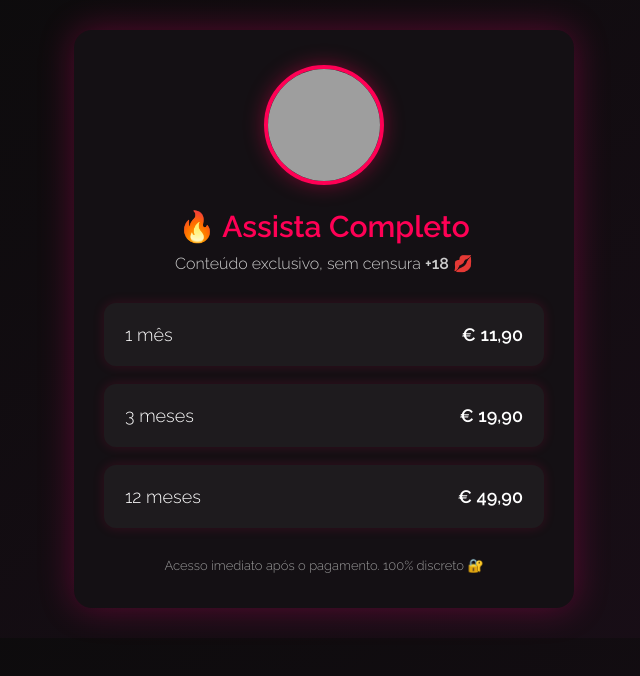
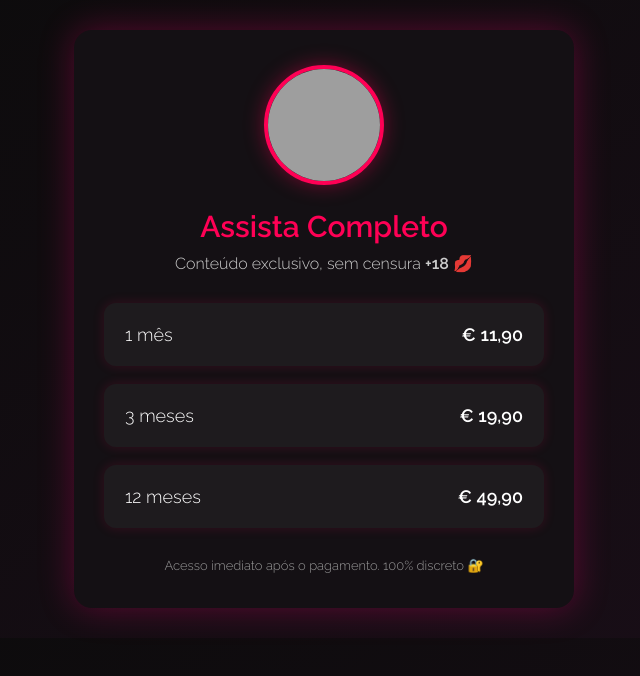
Before and after one commit to minhaclaro79-lab/privacy-18, a plain HTML site: page index.html in a window 1280 px wide. Shown: the whole page, without its empty margins (316-956 px from the left). Drawn offline with Linux system fonts and the light colour scheme; grey boxes are pictures that could not be loaded.

Commit message:
Update index.html

```diff
--- a/index.html
+++ b/index.html
@@ -130,7 +130,7 @@
     <!-- FOTO DE PERFIL -->
     <img class="profile-pic" src="https://static-media.hotmart.com/nwhWAGCeqwnM-DCUPp9_L_Mub4o=/300x300/filters:quality(100)/hotmart/product_pictures/24dfca41-e44a-4d20-9209-d453aad9b7d3/nude1.png" alt="Foto de perfil">
 
-    <h1>🔥 Assista Completo </h1>
+    <h1> Assista Completo </h1>
     <p class="subtitle">Conteúdo exclusivo, sem censura <strong>+18</strong> 💋</p>
 
     <!-- Planos -->
```
